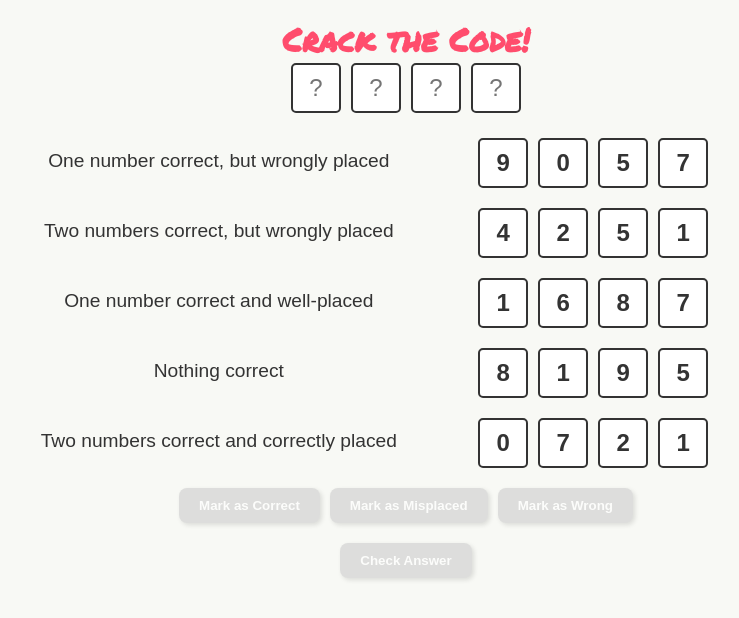
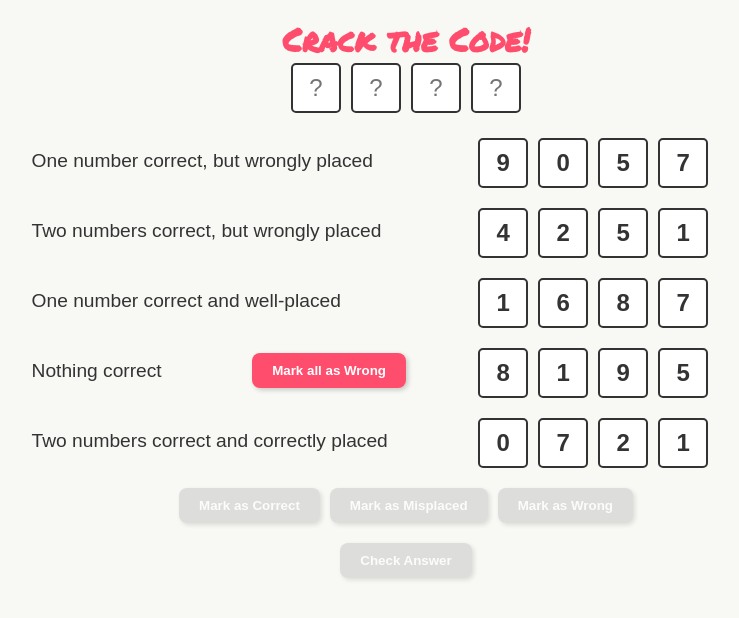
Before and after one commit to rickysoliman/crack-the-code, an Angular app: page / in a window 1280 px wide. Shown: the top 618 px of the page, without its empty margins (234-973 px from the left). Built offline with nearby package versions, Linux system fonts and the light colour scheme.

Commit message:
markClueAsWrong

```diff
--- a/src/app/components/game/game.component.html
+++ b/src/app/components/game/game.component.html
@@ -15,6 +15,9 @@
     <div class="clue">
       <div class="clue-text-wrapper">
         <p>{{ clue.text }}</p>
+        @if (clue.text === 'Nothing correct') {
+        <button (click)="markClueAsWrong(clue)">Mark all as Wrong</button>
+        }
       </div>
       <div class="clue-numbers">
         @for (number of clue.numbers; track number) {
--- a/src/app/components/game/game.component.scss
+++ b/src/app/components/game/game.component.scss
@@ -40,7 +40,7 @@
         width: 50%;
         display: flex;
         align-items: center;
-        justify-content: center;
+        justify-content: space-between;
         font-size: larger;
       }
 
--- a/src/app/components/game/game.component.ts
+++ b/src/app/components/game/game.component.ts
@@ -283,6 +283,19 @@ export class GameComponent {
     this.selectedNumber = null;
   }
 
+  markClueAsWrong(clue: any): void {
+    clue.numbers.forEach((number: any) => {
+      number.state = 'wrong';
+      this.clues.forEach((otherClue: any) => {
+        otherClue.numbers.forEach((otherNumber: any) => {
+          if (otherNumber.number === number.number) {
+            otherNumber.state = 'wrong';
+          }
+        });
+      });
+    });
+  }
+
   checkAnswer(): void {
     const value = this.codeForm.value;
     const guess = `${value.digit1}${value.digit2}${value.digit3}${value.digit4}`;
```
